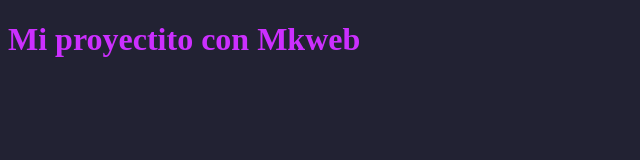
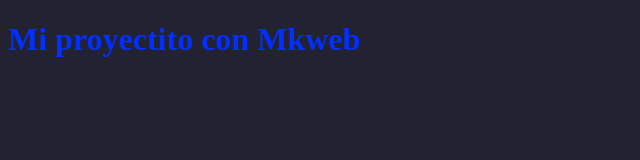
Before and after one commit to manolors/proyectito, a website built with Vite: page src/index.html in a window 1280 px wide. Shown: the whole page, without its empty margins (0-640 px from the left). Built offline with nearby package versions, Linux system fonts and the light colour scheme.

```diff
--- a/src/index.css
+++ b/src/index.css
@@ -3,5 +3,5 @@
 }
 
 h1 {
-  color: #cc2fff;
+  color: #002fff;
 }
--- a/vite.config.js
+++ b/vite.config.js
@@ -3,6 +3,8 @@
 const folderName = path.basename(process.cwd()) + "/";
 const mode = process.env.NODE_ENV === "production" ? "production" : "development";
 const base = mode === "production" && isGitHubPages ? "/" + folderName : "/";
+
+console.log(process.env.NODE_ENV);
 
 export default {
   root: "src",
```
